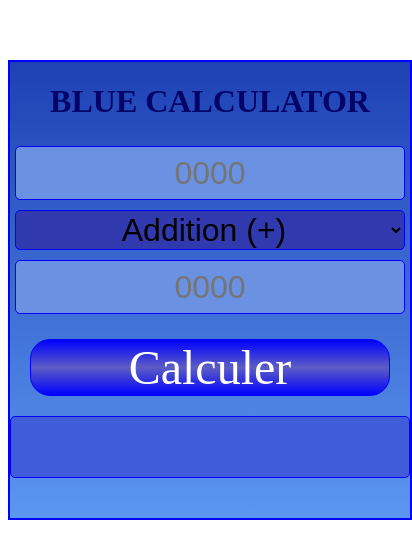
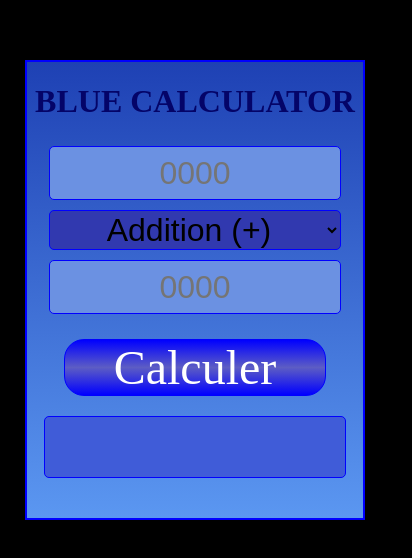
Before and after one commit to SylvieG18/gen_calculatrice, a plain HTML site: page index.html in a window 390 px wide. Shown: the part 140-698 px from the top of the page, 412 px wide, since content can reach past the window. Drawn offline with Linux system fonts and the light colour scheme; a web font is replaced by a local one.

Commit message:
améliorations responsive design

```diff
--- a/css/style.css
+++ b/css/style.css
@@ -3,18 +3,14 @@ body{
     min-height: 100vh;
     display : flex;
     align-content: center;
+    background-color: black;
 }
 
 #blocPage{
    border: 2px blue solid;
-   width: 460px;
+   width: 90%;
    margin: auto;
    background-image: linear-gradient(rgb(30, 65, 180),rgb(91, 151, 241));
-}
-@media screen and (min-width:900px ){
-    #blocPage{
-        width: 90%;
-    }
 }
 
 h1{
@@ -28,7 +24,7 @@ form{
     display: flex;
     flex-direction: column;
     text-align: center;
-    width: 400px;
+    width: 90%;
     margin: auto;
 }
 @media screen and (min-width:900px ){
@@ -36,7 +32,6 @@ form{
         flex-direction: row;
         justify-content: space-around;
         margin-bottom: 50px;
-        width: 90%;
     }
 
 }
```
